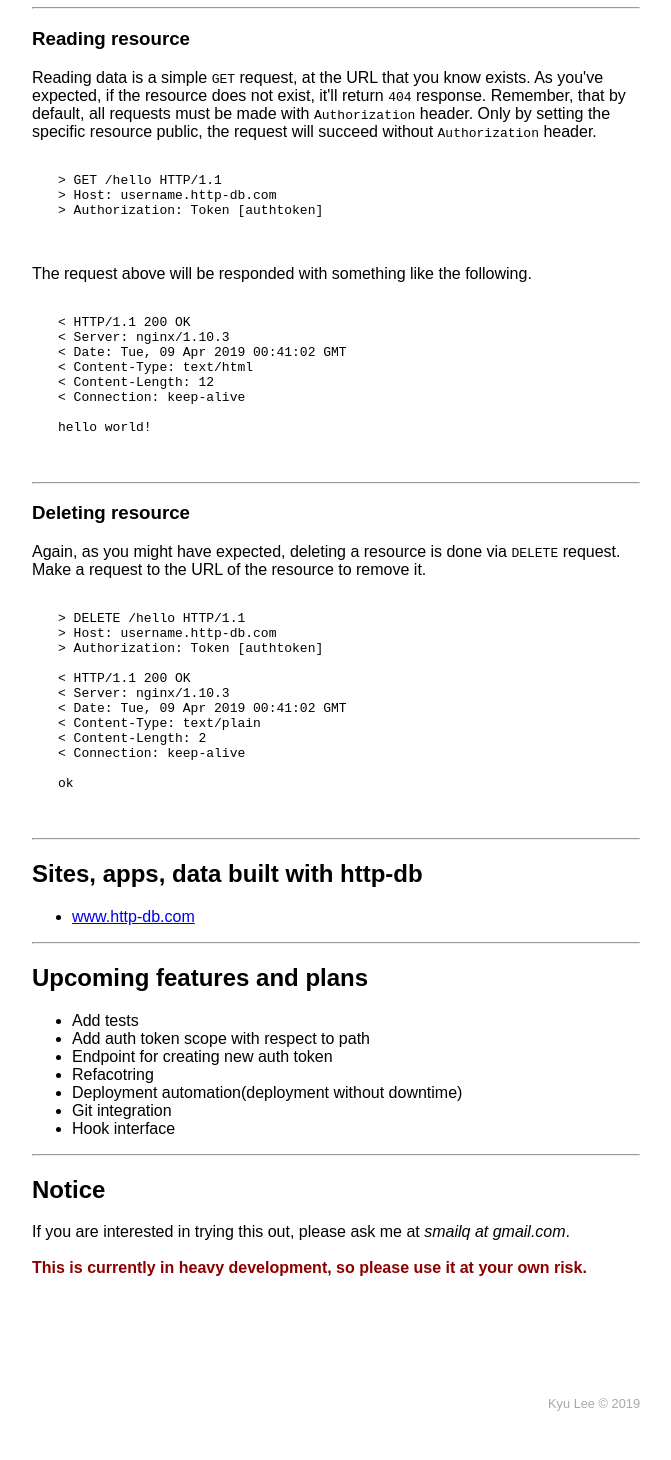
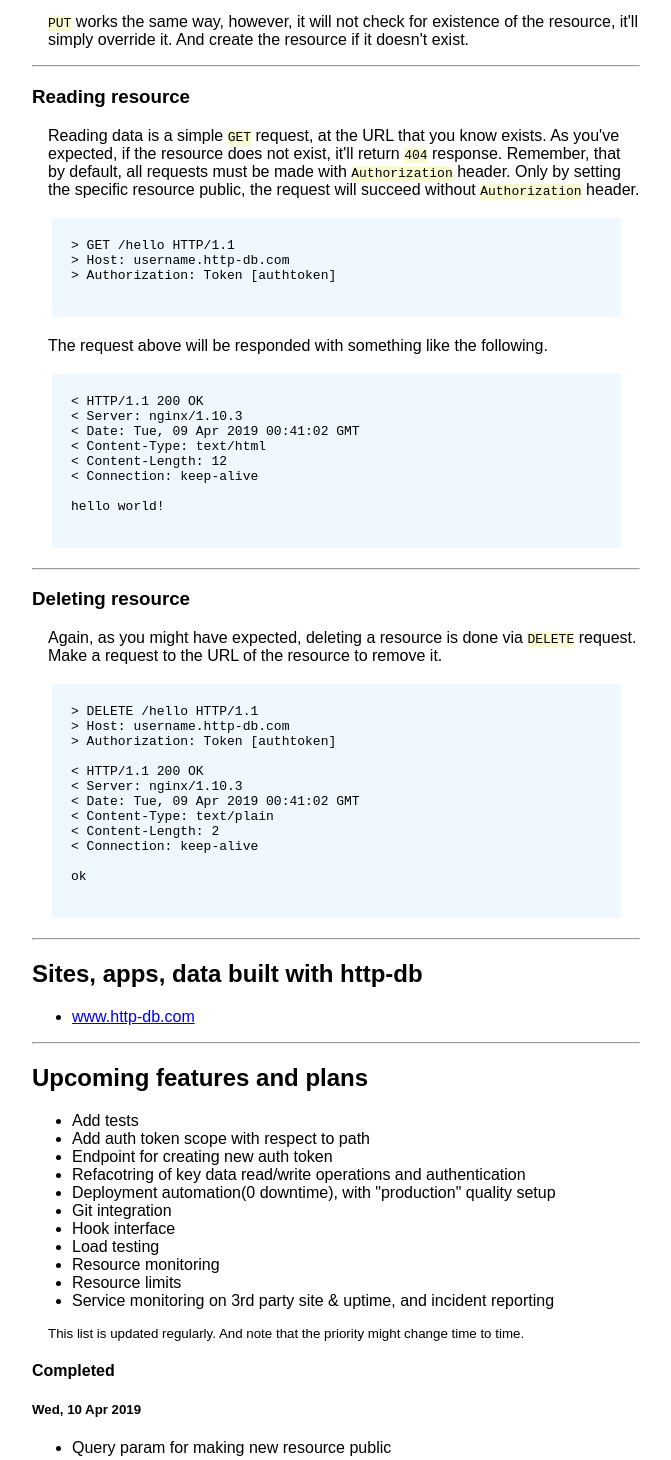
Before and after one commit to smailq/http_db_www, a plain HTML site: page index.html in a window 1280 px wide. Shown: the part 1121-2581 px from the top of the page, without its empty margins (304-975 px from the left). Drawn offline with Linux system fonts and the light colour scheme.

Commit message:
format index page

```diff
--- a/index.html
+++ b/index.html
@@ -21,6 +21,20 @@
                 padding: 2rem;
                 margin: 3em auto;
                 text-align: right;
+            }
+
+            p {
+                padding-left:1em;
+            }
+
+            code {
+                background-color: lightgoldenrodyellow;
+            }
+
+            pre.code {
+                margin: 1.5em;
+                padding: 1.5em;
+                background-color: aliceblue;
             }
         </style>
     </head>
@@ -64,9 +78,9 @@
                             Add the following header to the request.
                         </p>
 
-                        <div style="margin: 2em 0;">
-                            <code style="margin:2em;">Authorization: Token [Your token]</code>
-                        </div>
+
+                        <pre class="code">Authorization: Token [Your token]</code>
+
                     </section>
 
                     <hr>
@@ -79,16 +93,16 @@
                             already, it'll fail.
                         </p>
 
-                        <div style="margin: 2em 0;">
-                            <pre style="margin:2em;">
+
+                        <pre class="code">
 &gt; POST /hello HTTP/1.1
 &gt; Host: username.http-db.com
 &gt; Authorization: Token [your-authtoken]
 &gt; Content-Type: text/html
 
 hello world!
-                            </pre>
-                        </div>
+                        </pre>
+
 
                         <p>
                             The above call will create a new resource, at path <code>/hello</code>, with
@@ -129,20 +143,20 @@ hello world!
                             <code>Authorization</code> header.
                         </p>
 
-                        <div style="margin: 2em 0;">
-                            <pre style="margin:2em;">
+
+                        <pre  class="code">
 &gt; GET /hello HTTP/1.1
 &gt; Host: username.http-db.com
 &gt; Authorization: Token [authtoken]
-                            </pre>
-                        </div>
+                        </pre>
+
 
                         <p>
                             The request above will be responded with something like the following.
                         </p>
 
-                        <div style="margin: 2em 0;">
-                                <pre style="margin:2em;">
+
+                        <pre class="code">
 &lt; HTTP/1.1 200 OK
 &lt; Server: nginx/1.10.3
 &lt; Date: Tue, 09 Apr 2019 00:41:02 GMT
@@ -151,8 +165,8 @@ hello world!
 &lt; Connection: keep-alive
 
 hello world!
-                            </pre>
-                        </div>
+                        </pre>
+
                     </section>
                     <hr>
                     <section>
@@ -162,8 +176,8 @@ hello world!
                             Make a request to the URL of the resource to remove it.
                         </p>
 
-                        <div style="margin: 2em 0;">
-                            <pre style="margin:2em;">
+
+                        <pre  class="code">
 &gt; DELETE /hello HTTP/1.1
 &gt; Host: username.http-db.com
 &gt; Authorization: Token [authtoken]
@@ -176,8 +190,8 @@ hello world!
 &lt; Connection: keep-alive
 
 ok
-                            </pre>
-                        </div>
+                        </pre>
+
 
                     </section>
 
@@ -201,11 +215,28 @@ ok
                         <li>Add tests</li>
                         <li>Add auth token scope with respect to path</li>
                         <li>Endpoint for creating new auth token</li>
-                        <li>Refacotring</li>
-                        <li>Deployment automation(deployment without downtime)</li>
+                        <li>Refacotring of key data read/write operations and authentication</li>
+                        <li>Deployment automation(0 downtime), with "production" quality setup</li>
                         <li>Git integration</li>
                         <li>Hook interface</li>
+                        <li>Load testing</li>
+                        <li>Resource monitoring</li>
+                        <li>Resource limits</li>
+                        <li>Service monitoring on 3rd party site & uptime, and incident reporting</li>
                     </ul>
+
+                    <p>
+                        <small>This list is updated regularly. And note that the priority might change time to time.</small>
+                    </p>
+
+                    <h4>
+                        Completed
+                    </h4>
+                    <h5>Wed, 10 Apr 2019</h5>
+                    <ul>
+                        <li>Query param for making new resource public</li>
+                    </ul>
+
                 </section>
 
                 <hr>
```
